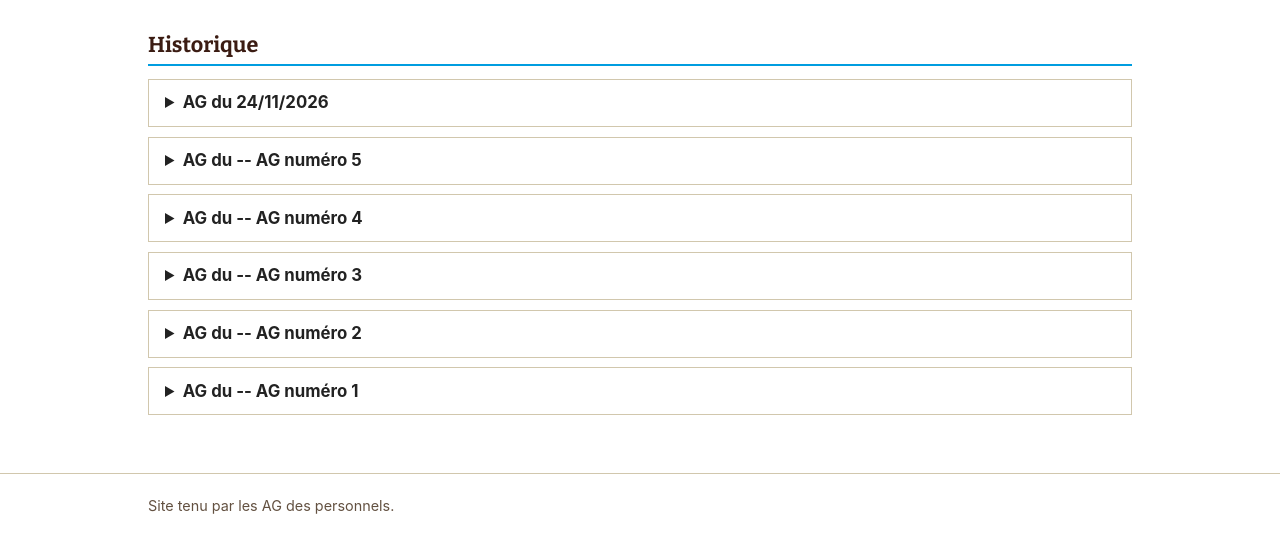
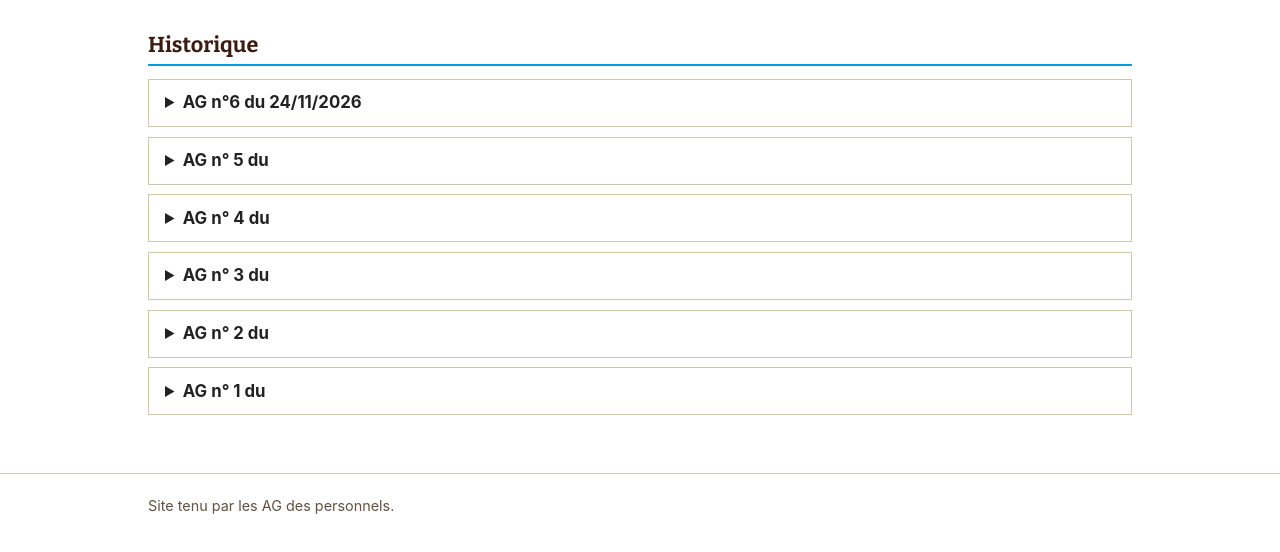
Before and after one commit to ag-personnels-ubx/ag-personnels-ubx.github.io, a plain HTML site: page ag-precedentes.html in a window 1280 px wide. Shown: the part 248-800 px from the top of the page. Drawn offline with nearby package versions, Linux system fonts and the light colour scheme.

Commit message:
Update ag-precedentes.html

```diff
--- a/ag-precedentes.html
+++ b/ag-precedentes.html
@@ -40,7 +40,7 @@
   <!-- ---------- DÉBUT D'UNE AG (copier à partir d'ici) ---------- -->
   <details>
     <!-- Ligne toujours visible : date et lieu -->
-    <summary>AG du 24/11/2026 </summary>
+    <summary>AG n°6 du 24/11/2026 </summary>
 
     <p><strong>Participants :</strong> [À compléter]</p>
 
@@ -61,7 +61,7 @@
   <!-- ---------- DÉBUT D'UNE AG (copier à partir d'ici) ---------- -->
   <details>
     <!-- Ligne toujours visible : date et lieu -->
-    <summary>AG du -- AG numéro 5</summary>
+    <summary>AG n° 5 du </summary>
 
     <p><strong>Participants :</strong> [À compléter]</p>
 
@@ -82,7 +82,7 @@
   <!-- ---------- DÉBUT D'UNE AG (copier à partir d'ici) ---------- -->
   <details>
     <!-- Ligne toujours visible : date et lieu -->
-    <summary>AG du -- AG numéro 4 </summary>
+    <summary>AG  n° 4 du  </summary>
 
     <p><strong>Participants :</strong> [À compléter]</p>
 
@@ -103,7 +103,7 @@
   <!-- ---------- DÉBUT D'UNE AG (copier à partir d'ici) ---------- -->
   <details>
     <!-- Ligne toujours visible : date et lieu -->
-    <summary>AG du -- AG numéro 3 </summary>
+    <summary>AG n° 3 du </summary>
 
     <p><strong>Participants :</strong> [À compléter]</p>
 
@@ -124,7 +124,7 @@
   <!-- ---------- DÉBUT D'UNE AG (copier à partir d'ici) ---------- -->
   <details>
     <!-- Ligne toujours visible : date et lieu -->
-    <summary>AG du -- AG numéro 2 </summary>
+    <summary>AG n° 2 du </summary>
 
     <p><strong>Participants :</strong> [À compléter]</p>
 
@@ -145,7 +145,7 @@
   <!-- ---------- DÉBUT D'UNE AG (copier à partir d'ici) ---------- -->
   <details>
     <!-- Ligne toujours visible : date et lieu -->
-    <summary>AG du -- AG numéro 1 </summary>
+    <summary>AG n° 1 du </summary>
 
     <p><strong>Participants :</strong> [À compléter]</p>
 
```
